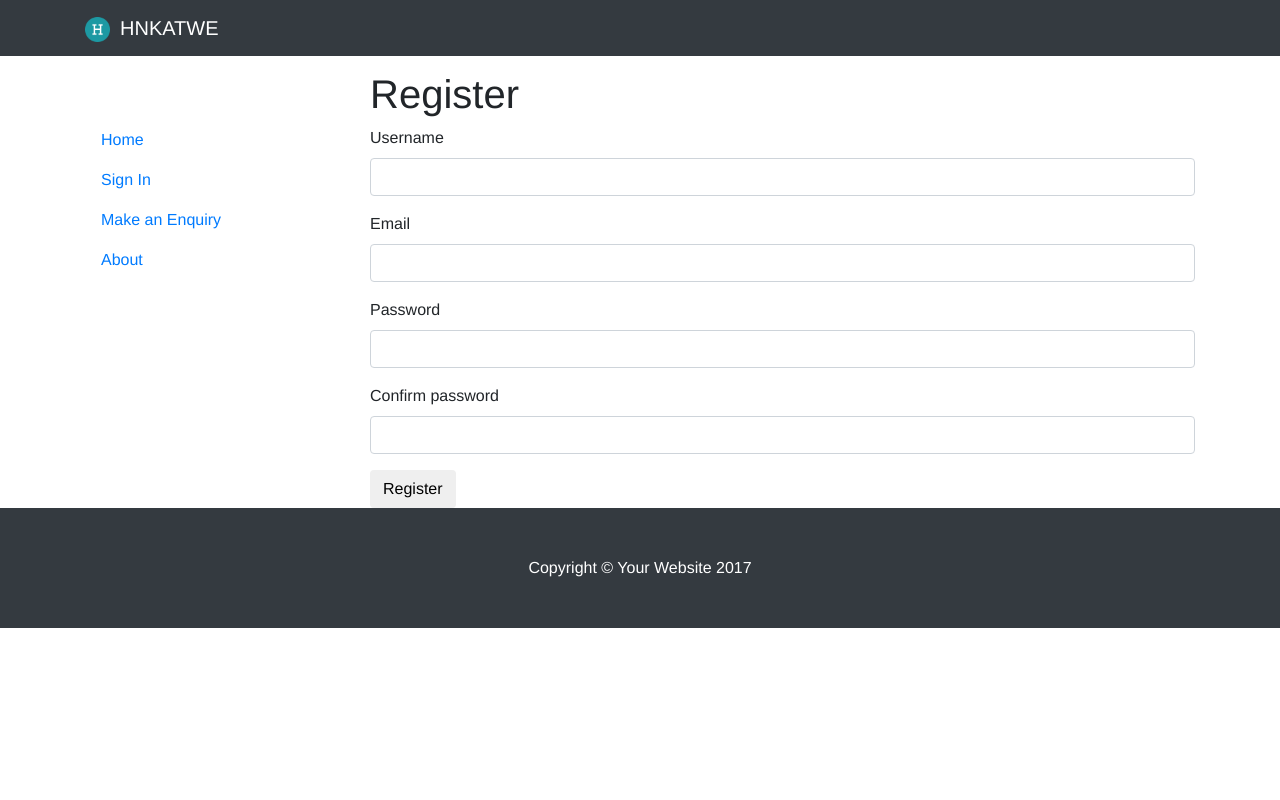
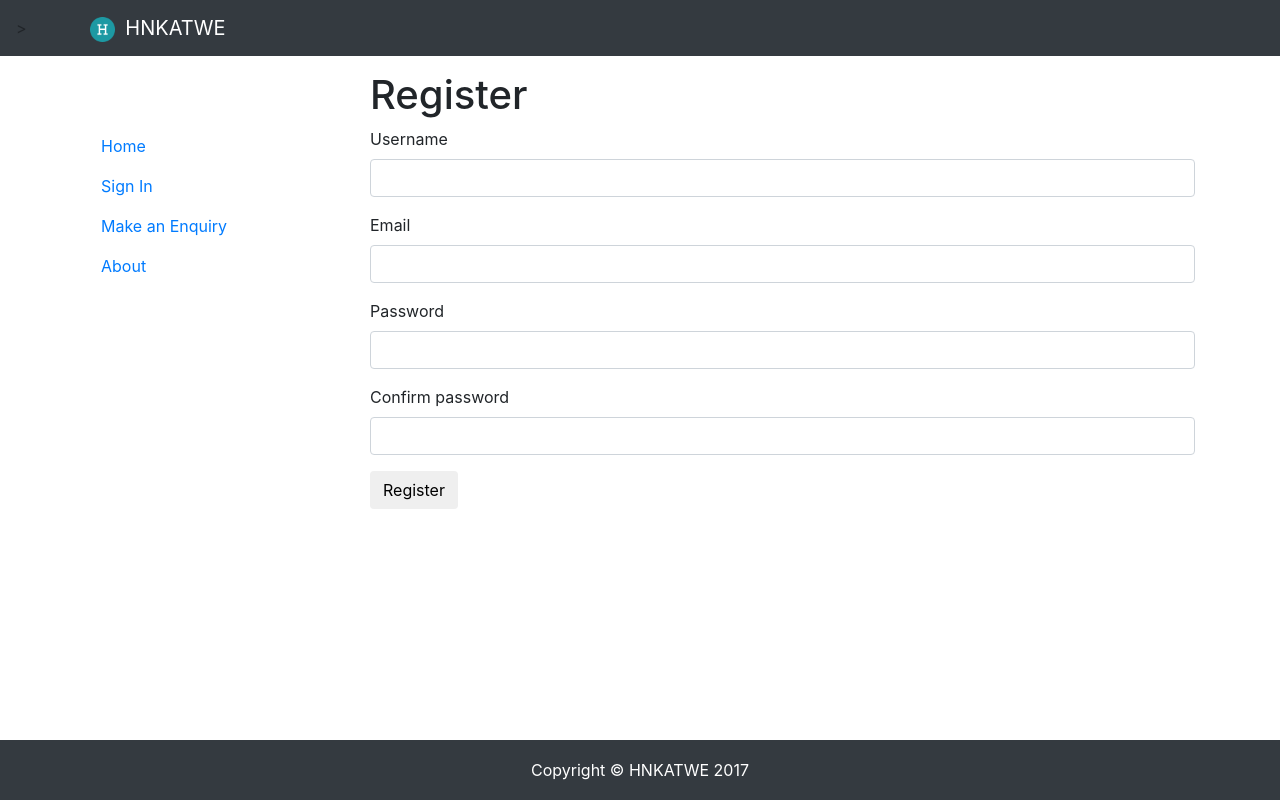
Before and after one commit to AbhishekShaha/cloud-deploy, a Flask app: page /auth/register in a window 1280 px wide. Run offline with Flask 2, Linux system fonts and the light colour scheme; parts of the project's set-up code (start-up, migrations or seed data) failed here and were passed over; some libraries are stand-ins or nearby versions.

Commit message:
changed base.html

```diff
--- a/app/blueprints/auth/templates/auth/change_password.html
+++ b/app/blueprints/auth/templates/auth/change_password.html
@@ -1,7 +1,7 @@
 {% extends "base.html" %}
 {% import "bootstrap/wtf.html" as wtf %}
 
-{% block title %}Mesh - Change Password{% endblock %}
+{% block title %} Change Password{% endblock %}
 
 {% block page_content %}
 <div class="page-header">
--- a/app/blueprints/auth/templates/auth/email/confirm.html
+++ b/app/blueprints/auth/templates/auth/email/confirm.html
@@ -1,8 +1,8 @@
 <p>Dear {{ user.email }},</p>
-<p>Welcome to <b>Flasky</b>!</p>
+<p>Welcome to <b>HNKATWE</b>!</p>
 <p>To confirm your account please <a href="{{ url_for('auth.confirm', token=token, _external=True) }}">click here</a>.</p>
 <p>Alternatively, you can paste the following link in your browser's address bar:</p>
 <p>{{ url_for('auth.confirm', token=token, _external=True) }}</p>
 <p>Sincerely,</p>
-<p>The Flasky Team</p>
+<p>The HNKATWE Team</p>
 <p><small>Note: replies to this email address are not monitored.</small></p>
--- a/app/blueprints/auth/templates/auth/email/confirm.txt
+++ b/app/blueprints/auth/templates/auth/email/confirm.txt
@@ -1,6 +1,6 @@
 Dear {{ user.email }},
 
-Welcome to Flasky!
+Welcome to HNKATWE!
 
 To confirm your account please click on the following link:
 
@@ -8,6 +8,6 @@ To confirm your account please click on the following link:
 
 Sincerely,
 
-The Flasky Team
+The HNKATWE Team
 
 Note: replies to this email address are not monitored.
--- a/app/blueprints/auth/templates/auth/email/reset_password.html
+++ b/app/blueprints/auth/templates/auth/email/reset_password.html
@@ -4,5 +4,5 @@
 <p>{{ url_for('auth.password_reset', token=token, _external=True) }}</p>
 <p>If you have not requested a password reset simply ignore this message.</p>
 <p>Sincerely,</p>
-<p>The Flasky Team</p>
+<p>The HNKATWE Team</p>
 <p><small>Note: replies to this email address are not monitored.</small></p>
--- a/app/blueprints/auth/templates/auth/email/reset_password.txt
+++ b/app/blueprints/auth/templates/auth/email/reset_password.txt
@@ -8,6 +8,6 @@ If you have not requested a password reset simply ignore this message.
 
 Sincerely,
 
-The Flasky Team
+The HNKATWE Team
 
 Note: replies to this email address are not monitored.
--- a/app/blueprints/auth/templates/auth/login.html
+++ b/app/blueprints/auth/templates/auth/login.html
@@ -1,7 +1,7 @@
 {% extends "base.html" %}
 {% import "bootstrap/wtf.html" as wtf %}
 
-{% block title %}Login{% endblock %}
+{% block title %} Login{% endblock %}
 
 {% block page_content %}
 <div class="page-header">
--- a/app/blueprints/auth/templates/auth/register.html
+++ b/app/blueprints/auth/templates/auth/register.html
@@ -1,7 +1,7 @@
 {% extends "base.html" %}
 {% import "bootstrap/wtf.html" as wtf %}
 
-{% block title %}Mesh - Register{% endblock %}
+{% block title %} Register{% endblock %}
 
 {% block page_content %}
 <div class="page-header">
--- a/app/blueprints/auth/templates/auth/reset_password.html
+++ b/app/blueprints/auth/templates/auth/reset_password.html
@@ -1,7 +1,7 @@
 {% extends "base.html" %}
 {% import "bootstrap/wtf.html" as wtf %}
 
-{% block title %}Flasky - Password Reset{% endblock %}
+{% block title %} Password Reset{% endblock %}
 
 {% block page_content %}
 <div class="page-header">
--- a/app/blueprints/auth/templates/auth/unconfirmed.html
+++ b/app/blueprints/auth/templates/auth/unconfirmed.html
@@ -1,6 +1,6 @@
 {% extends "base.html" %}
 
-{% block title %}Flasky - Confirm your accont{% endblock %}
+{% block title %} Confirm your accont{% endblock %}
 
 {% block page_content %}
 <div class="page-header">
--- a/app/blueprints/main/templates/main/index.html
+++ b/app/blueprints/main/templates/main/index.html
@@ -1,5 +1,5 @@
 {% extends "base.html" %}
-{% block title %} HNKATWE {% endblock %}
+{% block title %} Home {% endblock %}
 {% block page_content %}
 <div id="carouselExampleIndicators" class="carousel slide my-4 d-block d-sm-none d-md-block" data-ride="carousel">
 
--- a/app/static/css/style.css
+++ b/app/static/css/style.css
@@ -1,18 +1,27 @@
-div.flask-pagedown-preview {
-    margin: 10px 0px 10px 0px;
-    border: 1px solid #e0e0e0;
-    padding: 4px;
+html {
+  position: relative;
+  min-height: 100%;
 }
-div.flask-pagedown-preview h1 {
-    font-size: 140%;
+body {
+  /* Margin bottom by footer height */
+  margin-bottom: 60px;
 }
-div.flask-pagedown-preview h2 {
-    font-size: 130%;
-}
-div.flask-pagedown-preview h3 {
-    font-size: 120%;
+.footer {
+  position: absolute;
+  bottom: 0;
+  width: 100%;
+  /* Set the fixed height of the footer here */
+  height: 60px;
+  line-height: 60px; /* Vertically center the text there */
 }
 
+#main {
+	margin-top: 15px;
+}
+
+#buttoncollapse{
+	margin-top: 10px;
+}
 /* Creates a vertical nav starting at 768px (sm) */
 @media (min-width: 768px) {
     .bootstrap-vertical-nav .collapse {
@@ -20,35 +29,6 @@ div.flask-pagedown-preview h3 {
     }
 }
 
-html, body {
-  height: 100%;
-}
-
-#wrap {
-  min-height: 100%;
-}
-
-#main {
-  overflow:auto;
-  padding-bottom:150px; /* this needs to be bigger than footer height*/
-}
-
-.footer {
-  position: relative;
-  margin-top: -150px; /* negative value of footer height */
-  height: 150px;
-  clear:both;
-  padding-top:20px;
-}
-
-body {
-    font-family: "Helvetica Neue", Helvetica, Arial, sans-serif;
-}
-
-h1 {
-    font-weight: 200;
-}
-
 @media (min-width: 768px) {
     .bootstrap-vertical-nav {
         margin-top: 70px;
--- a/app/templates/base.html
+++ b/app/templates/base.html
@@ -1,38 +1,59 @@
-{% extends "bootstrap/base.html" %}
+<!DOCTYPE html>
+<html lang="en">
 
-{% block head %}
-<title>{% block title %}{% endblock %}</title>
-<!-- Bootstrap core CSS -->
+<head>
+	<meta charset="utf-8">
+	<meta name="viewport" content="width=device-width, initial-scale=1.0">
+	<meta name="description" content="Web Application for Cloud Architecture Project">
+
+	<!-- meta properties -->
+	<meta property="og:title" content="HNKATWE|{% block title %}{% endblock %}"/>
+	<meta property="og:site_name" content="HNKATWE"/>
+
+	<title>HNKATWE|{{self.title()}}</title>
+
+	<link rel="icon" type="image/png" sizes="32x32" href="{{ url_for('static', filename='imgs/favicon-32x32.png') }}">
+
+	<!-- CSS -->
+	<!-- Bootstrap -->
 	<link rel="stylesheet" href="https://maxcdn.bootstrapcdn.com/bootstrap/4.0.0-beta.2/css/bootstrap.min.css" integrity="sha384-PsH8R72JQ3SOdhVi3uxftmaW6Vc51MKb0q5P2rRUpPvrszuE4W1povHYgTpBfshb" crossorigin="anonymous">
 
-<!-- Custom styles for this template -->
+	<!-- Font Awesome -->
+	<link href="//maxcdn.bootstrapcdn.com/font-awesome/4.3.0/css/font-awesome.min.css" rel="stylesheet">
+
+	<!-- Custom HNKATWE Css -->
 	<link href="{{ url_for('static', filename='css/style.css') }}" rel="stylesheet">
 
+
+	<!-- Javascript -->
+	<!-- import jquery cdn -->
+	<script src="https://code.jquery.com/jquery-3.2.1.slim.min.js" integrity="sha384-KJ3o2DKtIkvYIK3UENzmM7KCkRr/rE9/Qpg6aAZGJwFDMVNA/GpGFF93hXpG5KkN" crossorigin="anonymous"></script>
+
+	<!-- import bootstrap js -->
+	<script src="https://cdnjs.cloudflare.com/ajax/libs/popper.js/1.12.3/umd/popper.min.js" integrity="sha384-vFJXuSJphROIrBnz7yo7oB41mKfc8JzQZiCq4NCceLEaO4IHwicKwpJf9c9IpFgh" crossorigin="anonymous"></script>
+
+	<script src="https://maxcdn.bootstrapcdn.com/bootstrap/4.0.0-beta.2/js/bootstrap.min.js" integrity="sha384-alpBpkh1PFOepccYVYDB4do5UnbKysX5WZXm3XxPqe5iKTfUKjNkCk9SaVuEZflJ" crossorigin="anonymous"></script>
+
+	{% block page_includes %}
 	{% endblock %}
+</head>
 
-{% block navbar %}
-<!-- Navigation -->
-<nav class="navbar navbar-expand-lg navbar-dark bg-dark fixed-top">
+<body>
+	<!-- Navigation Bar -->
+	<nav class="navbar navbar-expand-lg navbar-dark bg-dark navbar-fixed-top">
+
+	</style>>
 		<div class="container">
 			<a href="#" class="navbar-brand pull-left"><img src="{{ url_for('static', filename='imgs/favicon.png') }}" style="width:35px;height: auto; padding-right: 10px">HNKATWE</a>
 		</div>
 	</nav>
-{% endblock %}
-
-{% block content %}
-<div class="container" style="padding-top: 50px;">
-  {% for message in get_flashed_messages() %}
-  <div class="alert alert-warning">
-    <button type="button" class="close" data-dismiss="alert">&times;</button>
-    {{ message }}
-  </div>
-  {% endfor %}
+	<div class="container" id="body">
 		<div class="row">
 			<div class="col-md-4 col-lg-3" style="padding-bottom: 10px">
 
 				<div class="bootstrap-vertical-nav">
 
-        <button class="btn btn-primary d-md-none" data-toggle="collapse" href="#collapseExample">
+					<button id="buttoncollapse" class="btn btn-primary d-md-none" data-toggle="collapse" href="#collapseExample">
 						<span class="">Menu</span>
 					</button>
 
@@ -53,29 +74,23 @@
 						</ul>
 					</div>
 				</div>
+
+				<!-- ./col-lg-3 -->
 			</div>
 
-    <div class="col-lg-9" style="padding-top: 20px">
+			<div class="col-lg-9" id="main">
 				{% block page_content %}{% endblock %}
+				<!-- ./col-lg-9 -->
 			</div>
+			<!-- ./row -->
 		</div>
+		<!-- ./container -->
 	</div>
-<!-- Footer -->
-<footer class="py-5 bg-dark">
-  <div class="container">
-    <p class="m-0 text-center text-white">Copyright &copy; Your Website 2017</p>
+
+	<footer class="footer bg-dark">
+		<div class="container text-center">
+			<span class="text-white">Copyright &copy; HNKATWE 2017</span>
 		</div>
-  <!-- /.container -->
 	</footer>
-{% endblock %}
-
-{% block scripts %}
-<!-- import jquery cdn -->
-<script src="https://code.jquery.com/jquery-3.2.1.slim.min.js" integrity="sha384-KJ3o2DKtIkvYIK3UENzmM7KCkRr/rE9/Qpg6aAZGJwFDMVNA/GpGFF93hXpG5KkN" crossorigin="anonymous"></script>
-
-<!-- import bootstrap js -->
-<script src="https://cdnjs.cloudflare.com/ajax/libs/popper.js/1.12.3/umd/popper.min.js" integrity="sha384-vFJXuSJphROIrBnz7yo7oB41mKfc8JzQZiCq4NCceLEaO4IHwicKwpJf9c9IpFgh" crossorigin="anonymous"></script>
-
-<script src="https://maxcdn.bootstrapcdn.com/bootstrap/4.0.0-beta.2/js/bootstrap.min.js" integrity="sha384-alpBpkh1PFOepccYVYDB4do5UnbKysX5WZXm3XxPqe5iKTfUKjNkCk9SaVuEZflJ" crossorigin="anonymous"></script>
-
-{% endblock %}
+</body>
+</html>
```
Also changed, not shown: app/static/imgs/favicon-32x32.png (added). Lines whose indentation alone changed are shown as unchanged.
